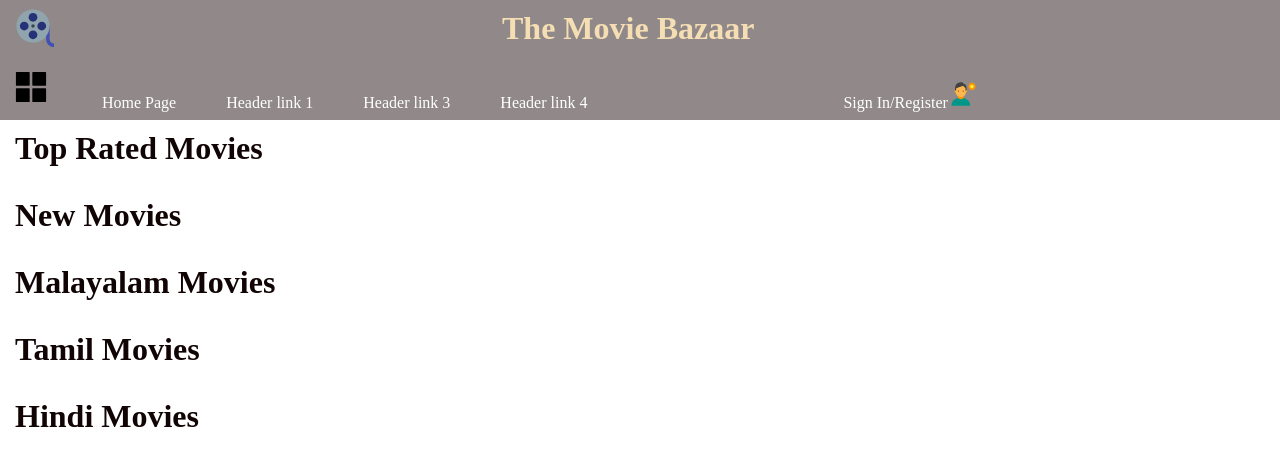
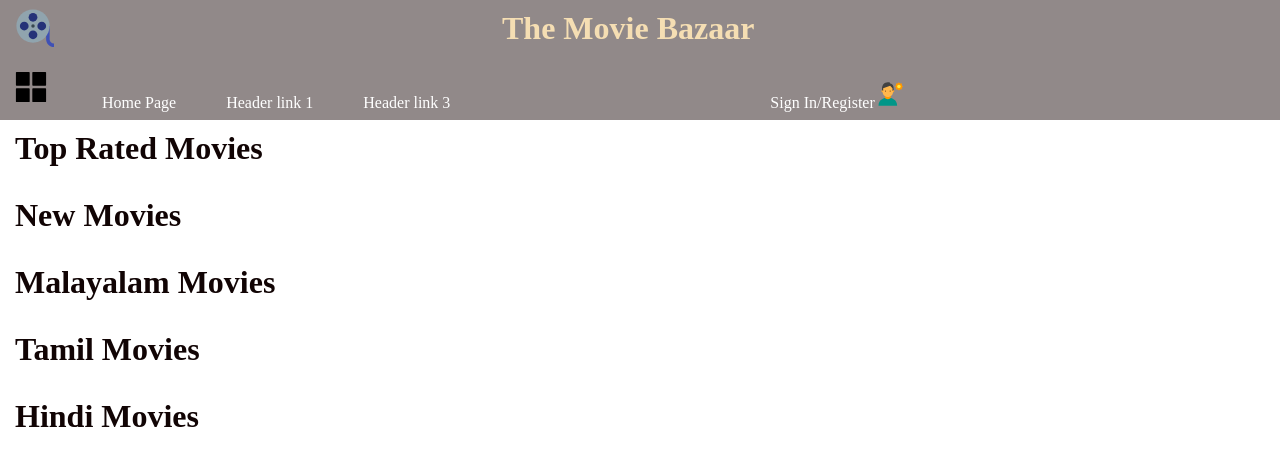
Before and after one commit to Antony-Baby/The-Movie-Bazaar-Source, a React (Create React App) app: page / in a window 1280 px wide. Shown: the top 466 px of the page. Built offline with nearby package versions, Linux system fonts and the light colour scheme; no server answers.

Commit message:
initial commit 1.8

```diff
--- a/src/Components/Header/Header.css
+++ b/src/Components/Header/Header.css
@@ -54,7 +54,7 @@
     /* margin-left: 40%; */
     cursor: pointer;
     right: 0;
-    margin-left: 20%;
+    margin-left: 25%;
 }
 
 .logo {
--- a/src/Components/Header/Header.js
+++ b/src/Components/Header/Header.js
@@ -20,7 +20,7 @@ function Header() {
         <a className="header-links" href="https://google.com">Home Page</a>
         <a className="header-links" href="https://google.com">Header link 1</a>
         <a className="header-links" href="https://google.com">Header link 3</a>
-        <a className="header-links" href="https://google.com">Header link 4</a>
+        {/* <a className="header-links" href="https://google.com">Header link 4</a> */}
         <span className="signIn-dropdown" onClick={()=> SetrightMenuShow(!rightMenuShow)}>
         <span className="header-links" >Sign In/Register
         <span className="header-menu_right-icon"><FcPortraitMode size={28}/></span></span>
```
